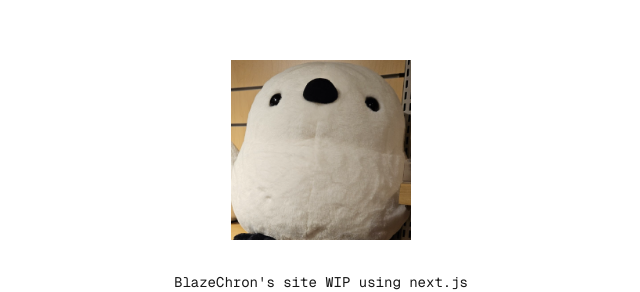
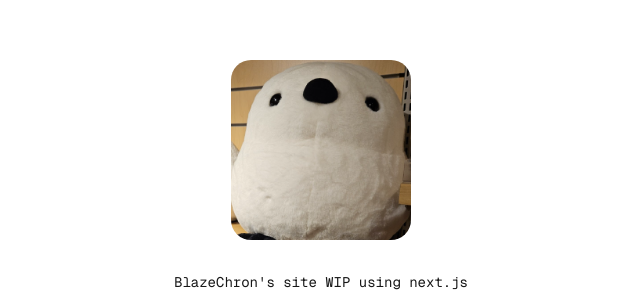
Before and after one commit to BlazeChron/BlazeChron.github.io, a Next.js app: page / in a window 1280 px wide. Shown: the part 224-516 px from the top of the page, without its empty margins (319-959 px from the left). Built offline with nearby package versions, Linux system fonts and the light colour scheme.

Commit message:
Round edge of pic

```diff
--- a/app/page.tsx
+++ b/app/page.tsx
@@ -13,7 +13,11 @@ export default function Home() {
             width={180}
             height={38}
             priority
-            style={{alignSelf: 'center'}}
+            style={{
+              alignSelf: 'center',
+              borderRadius: 20,
+              transform: 'rotate(0deg)'
+            }}
           />
         <ul className="list-inside list-decimal text-sm text-center sm:text-left font-[family-name:var(--font-geist-mono)]">
             BlazeChron&apos;s site WIP using next.js
```
